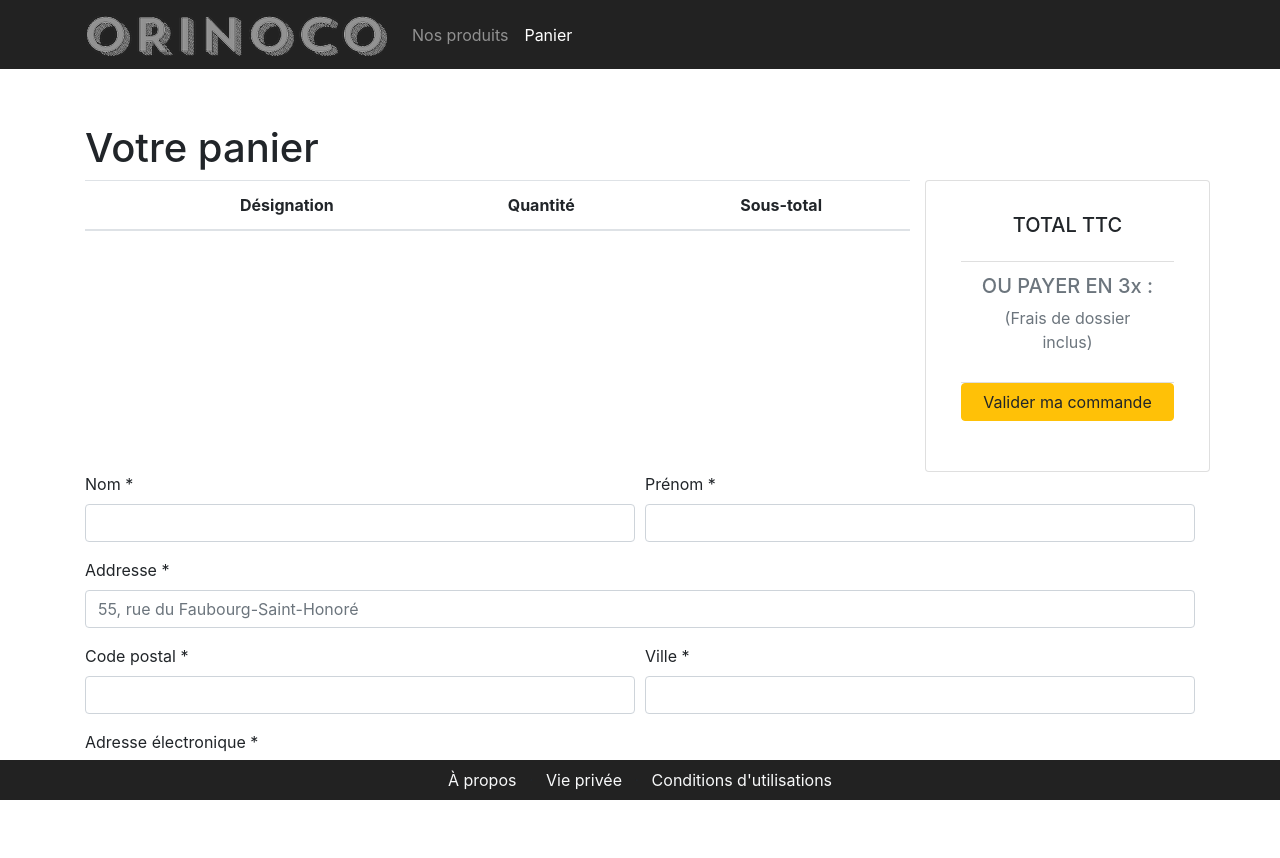
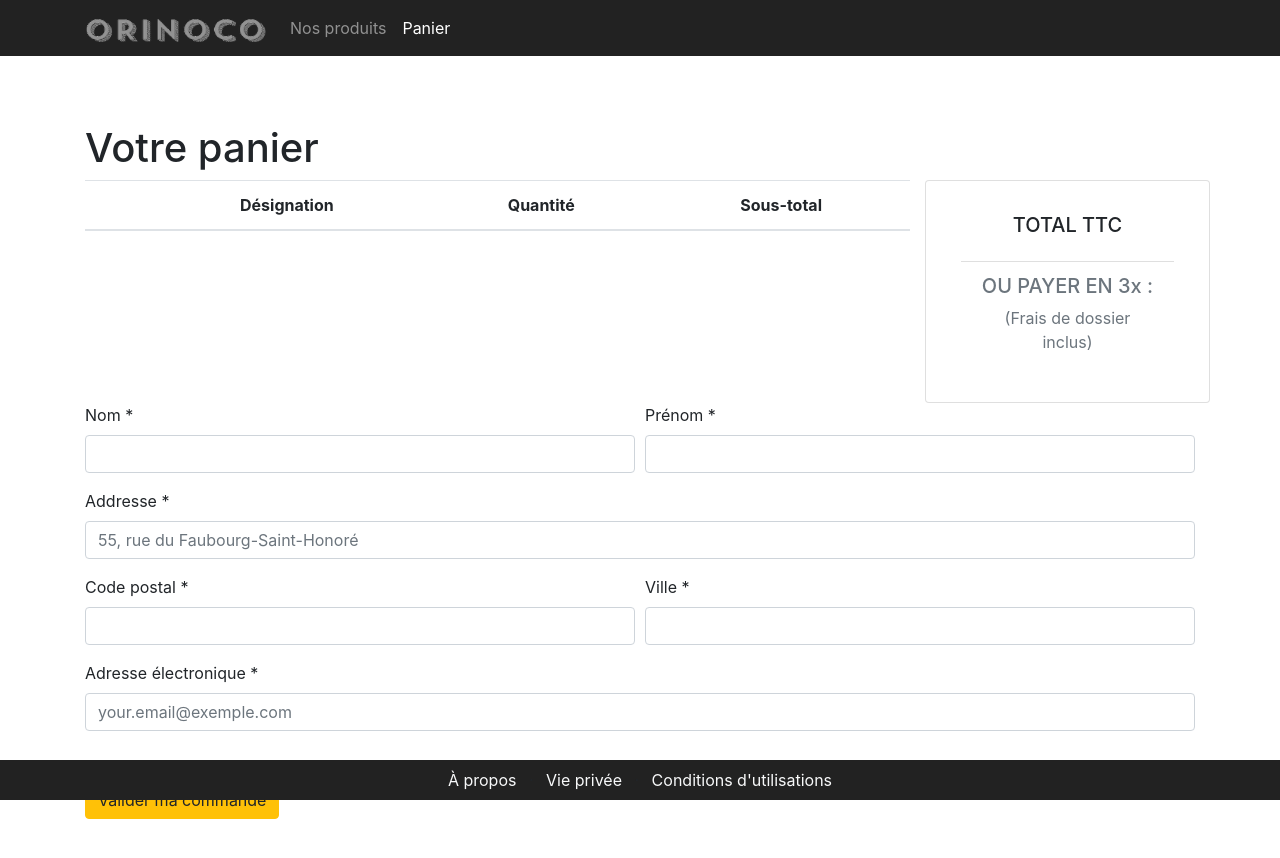
Before and after one commit to Valforts/Valforts.github.io-onorico, a website: page panier.html in a window 1280 px wide. Drawn offline with nearby package versions, Linux system fonts and the light colour scheme.

Commit message:
Deniers ajouts page panier

```diff
--- a/js/panier.js
+++ b/js/panier.js
@@ -37,29 +37,3 @@ function fillBasket(){
 
 }
 fillBasket();
-
-function sendData(data) {
-  let request = new XMLHttpRequest();
-  let FD  = new FormData();
-
-  // Mettez les données dans l'objet FormData
-  for(name in data) {
-    FD.append(name, data[name]);
-  }
-
-  // Définissez ce qui se passe si la soumission s'est opérée avec succès
-  request.addEventListener('load', function(event) {
-    alert('Ouais ! Données envoyées et réponse chargée.');
-  });
-
-  // Definissez ce qui se passe en cas d'erreur
-  request.addEventListener('error', function(event) {
-    alert('Oups! Quelque chose s\'est mal passé.');
-  });
-
-  // Configurez la requête
-  request.open('POST', '#');
-
-  // Expédiez l'objet FormData ; les en-têtes HTTP sont automatiquement définies
-  request.send(FD);
-}
--- a/panier.html
+++ b/panier.html
@@ -25,7 +25,7 @@
         <div class="row">
           <nav class="col navbar navbar-expand-md navbar-dark">
             <a class="navbar-brand" href="index.html">
-              <img src="img/logo.png" alt="logo Orinoco">
+              <img src="img/logo.png" alt="logo Orinoco" style="heigth:220px; width:180px;">
             </a>
             <button class="navbar-toggler" type="button" data-toggle="collapse" data-target="#navbarContent">
               <span class="navbar-toggler-icon"></span>
@@ -70,7 +70,6 @@
             <ul class="list-group list-group-flush">
               <li class="list-group-item"><h5 class="card-title">TOTAL TTC</h5><h1 id="sum" class="card-text text-center text-primary"></h1></li>
               <li class="list-group-item text-secondary "><h5>OU PAYER EN 3x :</h5> <h5 id="spread"></h5><p>(Frais de dossier inclus)</p> </li>
-              <button id="btn" type="button" class="btn btn-warning" onclick="sendData({test:'ok'})">Valider ma commande</button>
             </ul>
           </div>
         </div>
@@ -105,6 +104,7 @@
           <label for="inputEmail">Adresse électronique *</label>
           <input required type="email" class="form-control" id="inputEmail" placeholder="your.email@exemple.com" pattern="[a-zA-Z0-9_\.\+-]+@[a-zA-Z0-9-]+\.[a-zA-Z0-9-\.]+">
         </div>
+        <button id="btn" type="submit" class="btn btn-warning">Valider ma commande</button>
       </form>
 
       </div>
--- a/sass/product.scss
+++ b/sass/product.scss
@@ -1,5 +1,5 @@
 .pink{
-  background-color: #F3E9F1;
+  background-color: #222222;
 }
 
 footer{
@@ -10,5 +10,4 @@ footer{
 
 h2{
   margin: 90px 0px 25px;;
-
 }
```
Also changed, not shown: js/product.js (+10 -0 lines), product.html (+2 -2 lines), css/product.css.
